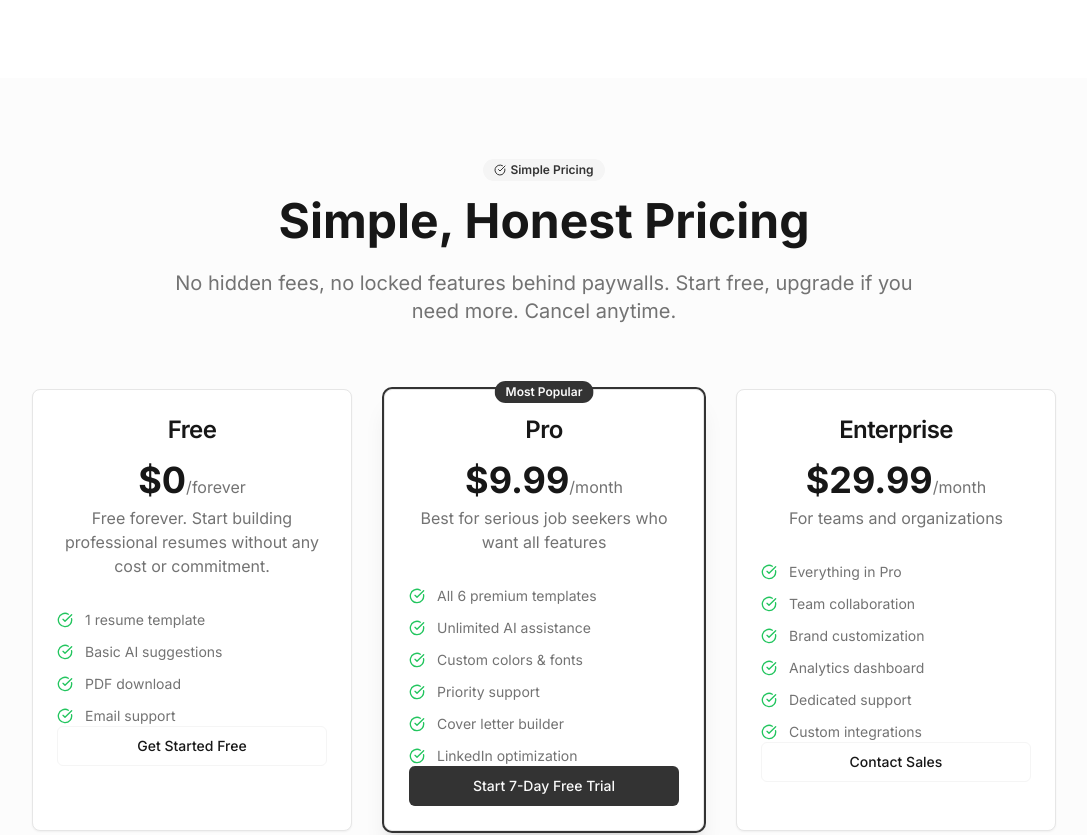
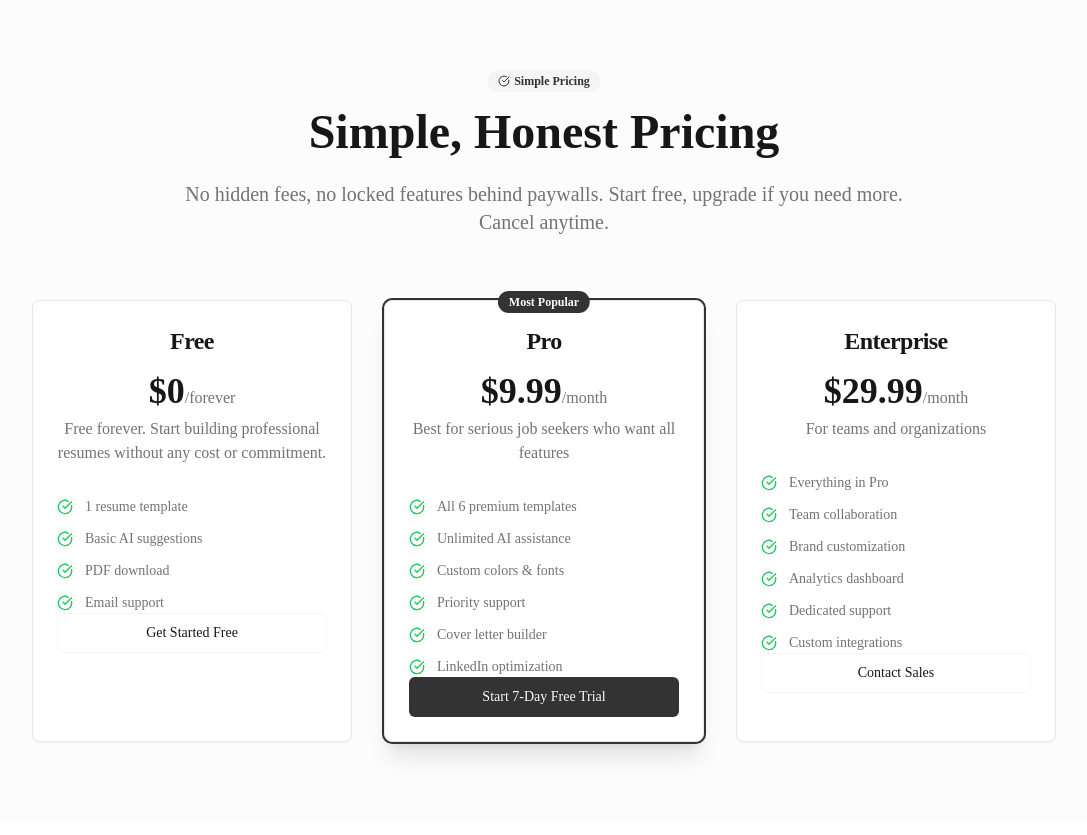
Before and after one commit to OussamaERrafif/ResumeBuilder, a Next.js app: page / in a window 1280 px wide. Shown: the part 5521-6356 px from the top of the page, without its empty margins (96-1183 px from the left). Built offline with nearby package versions, Linux system fonts and the light colour scheme; no server answers.

Commit message:
Fix deployment issues - update pnpm lockfile and resolve Google Fonts network dependency
Co-authored-by: OussamaERrafif <110527594+OussamaERrafif@users.noreply.github.com>

```diff
--- a/app/layout.tsx
+++ b/app/layout.tsx
@@ -1,18 +1,25 @@
 import type React from "react"
 import type { Metadata, Viewport } from "next"
-import { Inter } from "next/font/google"
+// import { Inter } from "next/font/google" // Temporarily disabled due to network issues
 import "./globals.css"
 import { AuthProvider } from "@/hooks/use-auth"
 import { PreferencesProvider } from "@/hooks/use-preferences"
 import { Toaster } from "@/components/ui/toaster"
 import { ThemeProvider } from "@/components/theme-provider"
 
-const inter = Inter({
-  subsets: ["latin"],
-  weight: ["300", "400", "500", "600", "700", "800"],
-  display: "swap",
+// Temporary fallback for Inter font
+// const inter = Inter({
+//   subsets: ["latin"],
+//   weight: ["300", "400", "500", "600", "700", "800"],
+//   display: "swap",
+//   variable: "--font-inter",
+// })
+
+// Fallback font configuration
+const fontFallback = {
   variable: "--font-inter",
-})
+  className: "font-sans"
+}
 
 export const viewport: Viewport = {
   width: "device-width",
@@ -82,12 +89,12 @@ export default function RootLayout({
   children: React.ReactNode
 }) {
   return (
-    <html lang="en" suppressHydrationWarning className={inter.variable}>
+    <html lang="en" suppressHydrationWarning className={fontFallback.variable}>
       <head>
         <link rel="icon" href="/icon.ico" />
         <link rel="shortcut icon" href="/icon.ico" />
       </head>
-      <body className={`${inter.className} font-sans`} suppressHydrationWarning>
+      <body className={`${fontFallback.className} font-sans`} suppressHydrationWarning>
         <ThemeProvider
           attribute="class"
           defaultTheme="light"
```
Also changed, not shown: next-env.d.ts (added), 2 other files (tests, documents, lock files or other folders).
